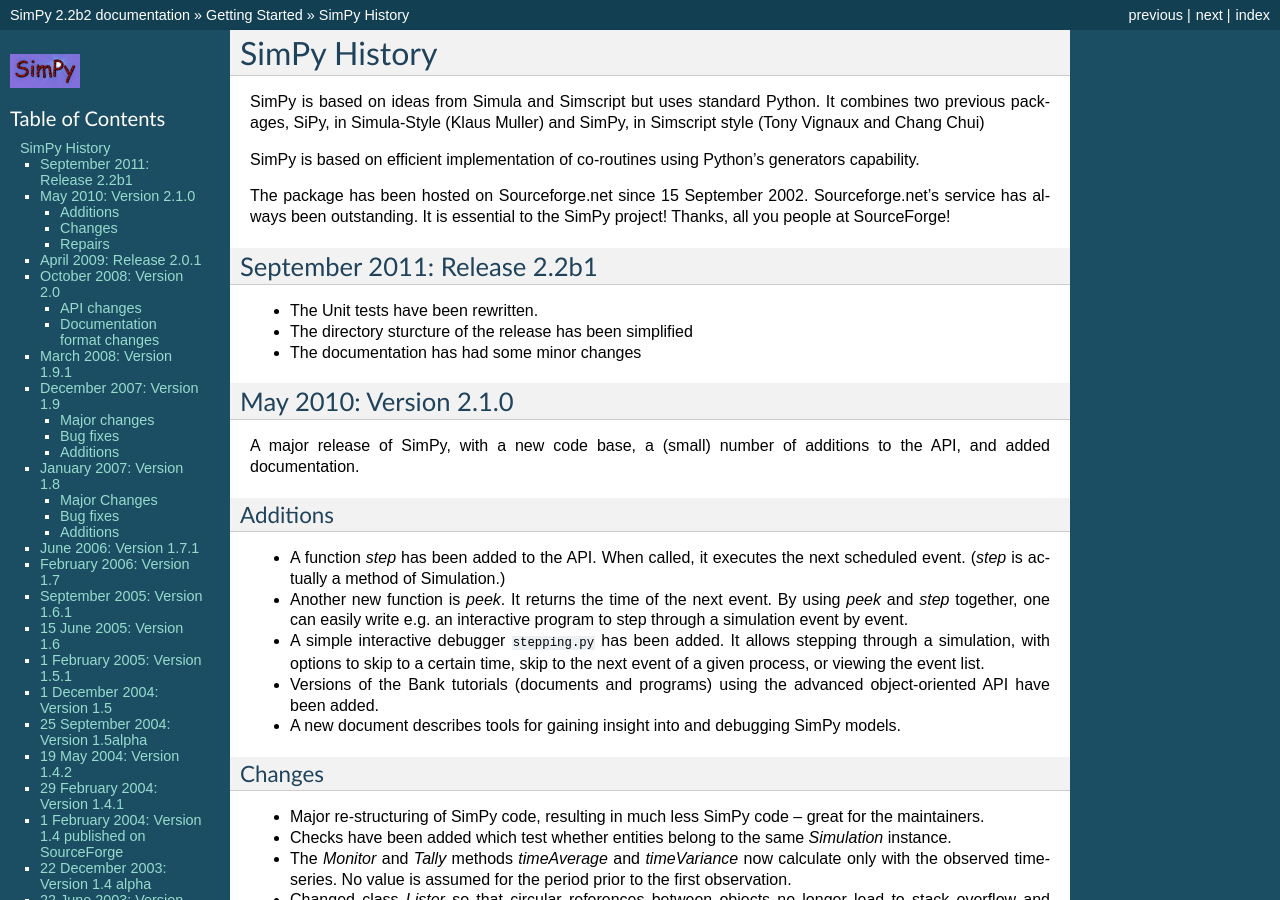
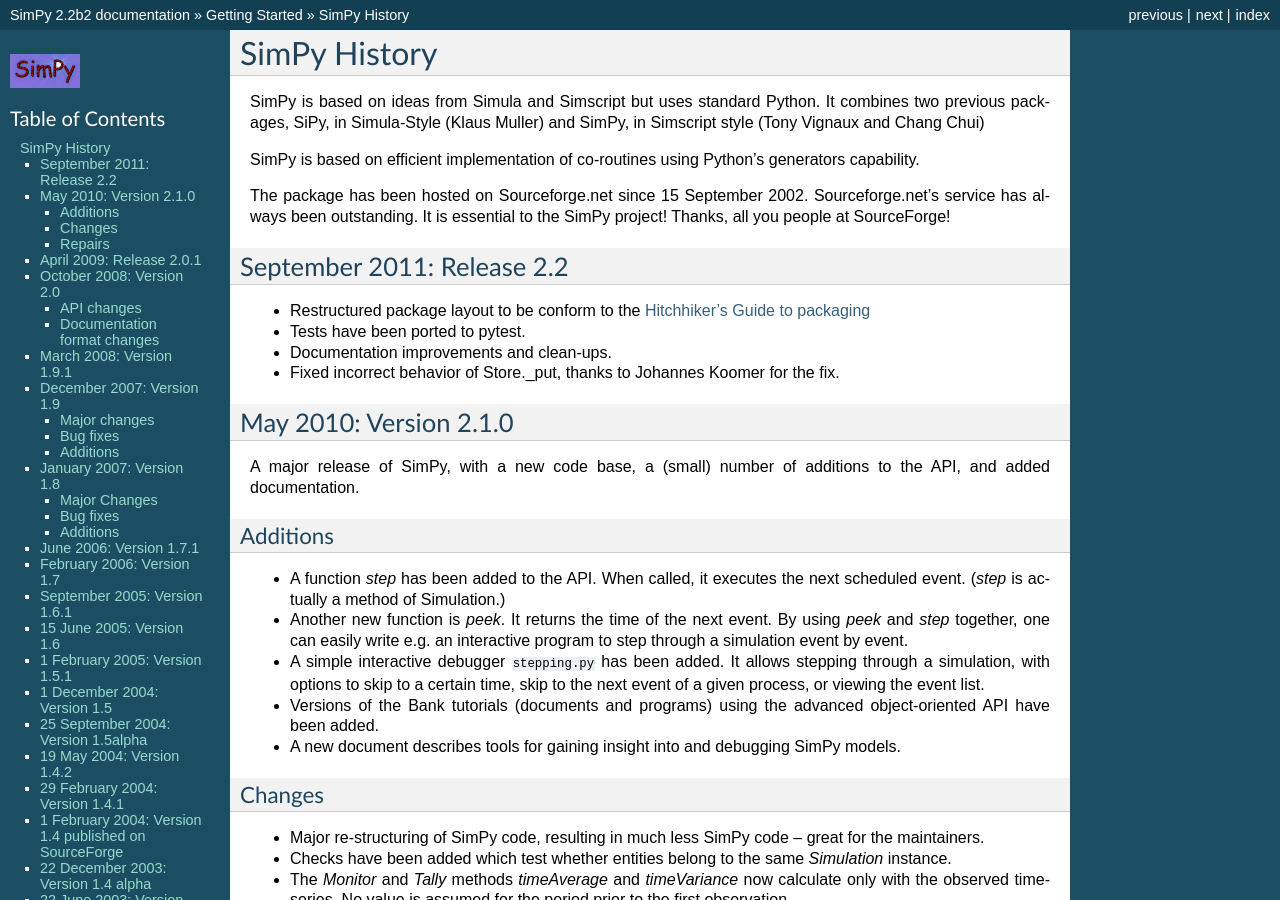
Before and after one commit to SimPyClassic/SimPyClassic, a Sphinx documentation site: the page built from docs/source/Manuals/HISTORY.rst, in a window 1280 px wide and 900 px high. Built offline with Sphinx 7.4.7, drawn with Linux system fonts in a browser that asks for light colours.

```diff
--- a/docs/source/Manuals/HISTORY.rst
+++ b/docs/source/Manuals/HISTORY.rst
@@ -14,12 +14,16 @@ The package has been hosted on Sourceforge.net since 15 September 2002.
 Sourceforge.net's service has always been outstanding. It is essential to
 the SimPy project! Thanks, all you people at SourceForge!
 
-September 2011: Release 2.2b1
-=============================
+September 2011: Release 2.2
+===========================
 
-- The Unit tests have been rewritten.
-- The directory sturcture of the release has been simplified
-- The documentation has had some minor changes
+- Restructured package layout to be conform to the `Hitchhiker’s Guide
+  to packaging <http://guide.python-distribute.org/>`_
+- Tests have been ported to pytest.
+- Documentation improvements and clean-ups.
+- Fixed incorrect behavior of Store._put, thanks to Johannes Koomer for
+  the fix.
+
 
 May 2010: Version 2.1.0
 =======================
```
Also changed, not shown: docs/source/Manuals/CHANGES_FROM_PREVIOUS_VERSION.rst (+8 -5 lines).
